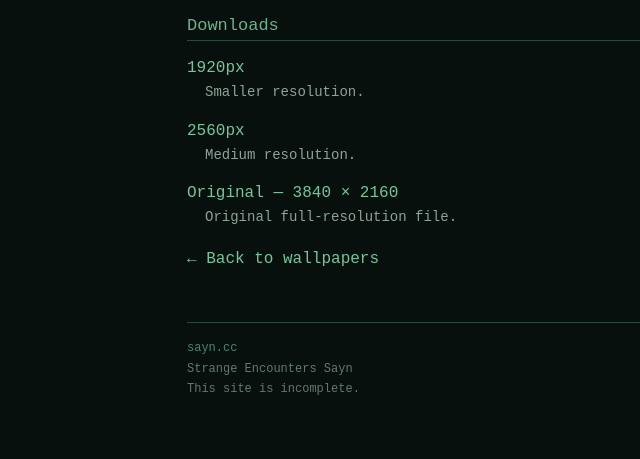
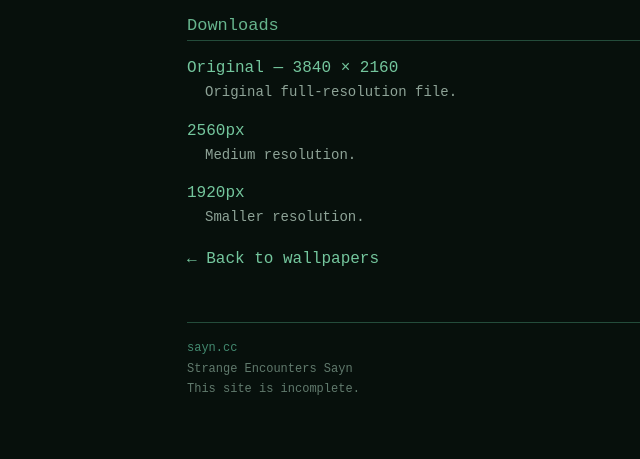
Before and after one commit to uvxszi/sayn.cc, a Jekyll site: the page built from _wallpapers/sayn-icon-color-desktop.html, in a window 1280 px wide. Shown: the part 857-1316 px from the top of the page, without its empty margins (43-683 px from the left). Built offline with Jekyll 4.4.1, drawn with Linux system fonts in a browser that asks for light colours; part of the change alters nothing that is shown.

```diff
--- a/_layouts/wallpaper.html
+++ b/_layouts/wallpaper.html
@@ -21,11 +21,11 @@ layout: default
 
 <div class="entry">
   <a
-    href="/assets/wallpapers/generated/{{ page.wallpaper_id }}-1920.png"
+    href="/assets/wallpapers/originals/{{ page.file }}"
     download>
-    1920px
+    Original — {{ page.resolution }}
   </a>
-  <p>Smaller resolution.</p>
+  <p>Original full-resolution file.</p>
 </div>
 
 <div class="entry">
@@ -39,11 +39,11 @@ layout: default
 
 <div class="entry">
   <a
-    href="/assets/wallpapers/originals/{{ page.file }}"
+    href="/assets/wallpapers/generated/{{ page.wallpaper_id }}-1920.png"
     download>
-    Original — {{ page.resolution }}
+    1920px
   </a>
-  <p>Original full-resolution file.</p>
+  <p>Smaller resolution.</p>
 </div>
 
 <p>
```
